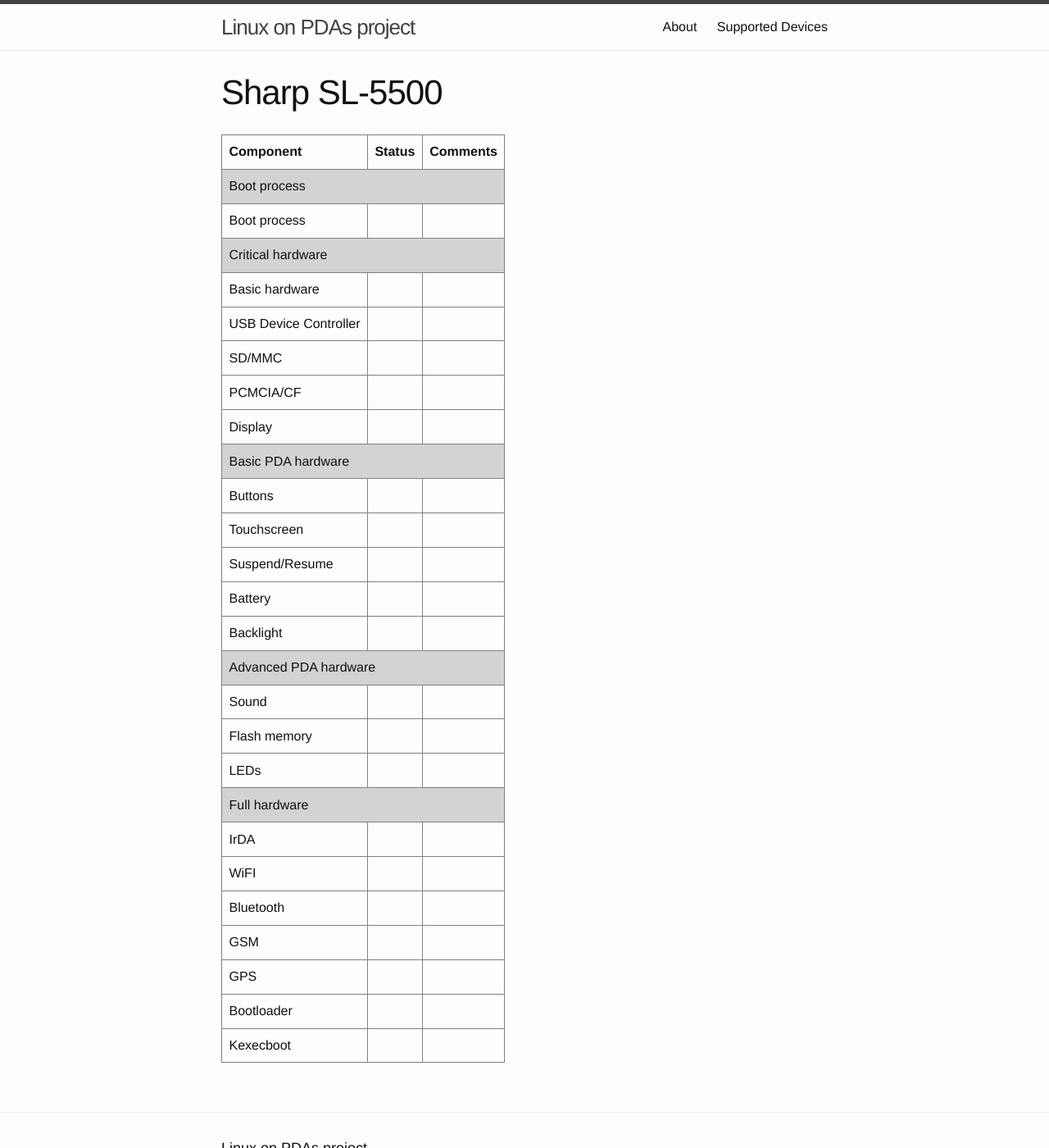
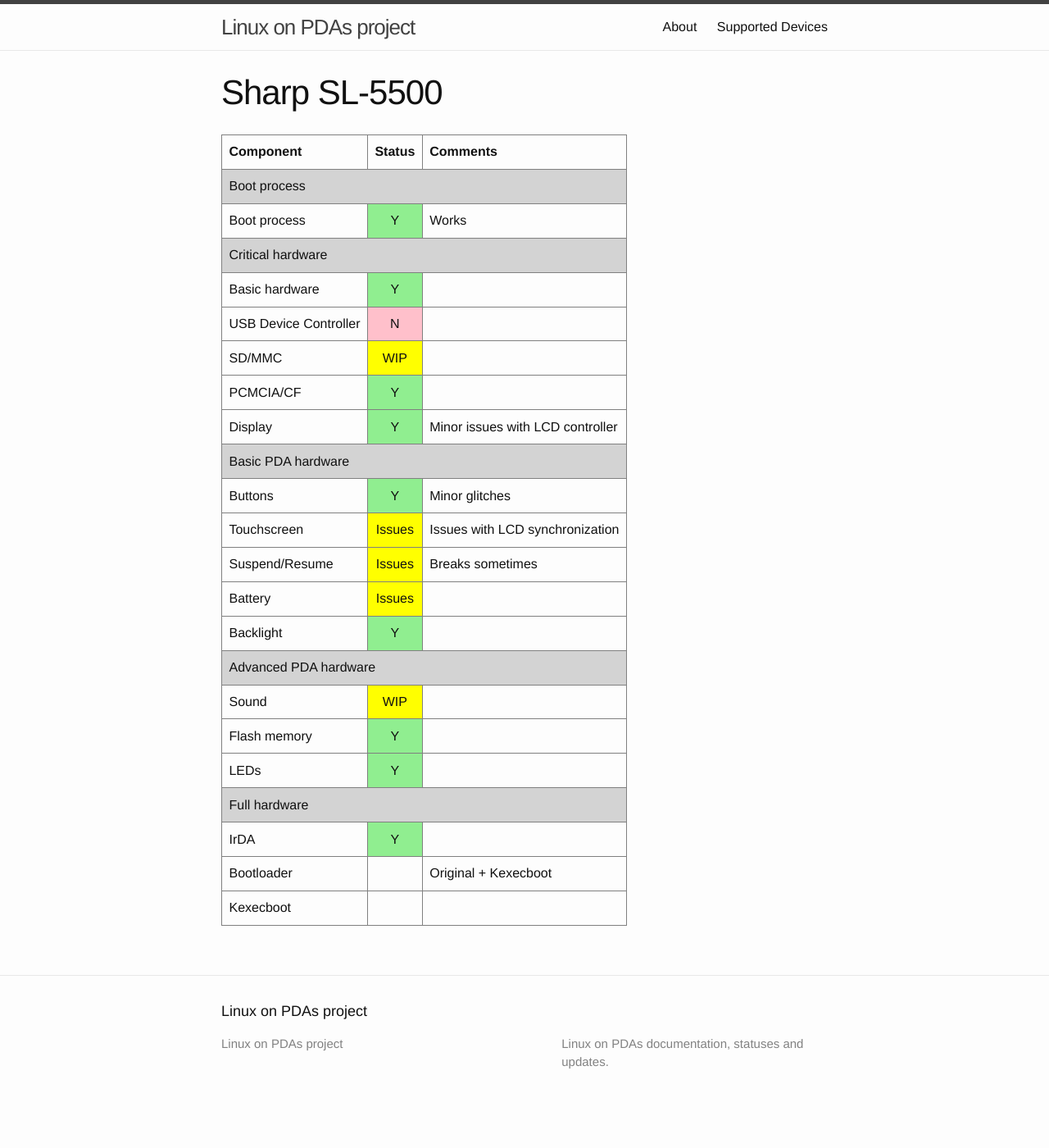
Before and after one commit to LinuxPDA/linuxpda.github.io, a Jekyll site: the page built from _devices/Sharp/Zaurus/sl5500.md, in a window 1280 px wide and 1400 px high. Shown: the whole window at 82% size. Built offline with Jekyll 4.4.1, drawn with Linux system fonts in a browser that asks for light colours.

Commit message:
Add device status for Sharp Zaurus SL-5500
Signed-off-by: Dmitry Eremin-Solenikov <dmitry_eremin@mentor.com>

```diff
--- a/_devices/Sharp/Zaurus/sl5500.md
+++ b/_devices/Sharp/Zaurus/sl5500.md
@@ -3,4 +3,30 @@
 vendor: Sharp
 family: Zaurus
 model: SL-5500
+status-boot: Y
+status-boot-comment: Works
+status-basic: Y
+status-udc: N
+status-mmc: WIP
+status-pcmcia: Y
+status-display: Y
+status-display-comment: Minor issues with LCD controller
+status-buttons: Y
+status-buttons-comment: Minor glitches
+status-touchscreen: Issues
+status-touchscreen-comment: Issues with LCD synchronization
+status-suspend: Issues
+status-suspend-comment: Breaks sometimes
+status-battery: Issues
+status-battery-comments: Reads voltage as 0. Charging works
+status-backlight: Y
+status-sound: WIP
+status-flash: Y
+status-leds: Y
+status-irda: Y
+status-wifi: NA
+status-bluetooth: NA
+status-gsm: NA
+status-gps: NA
+status-bootloader-comment: Original + Kexecboot
 ---
```
